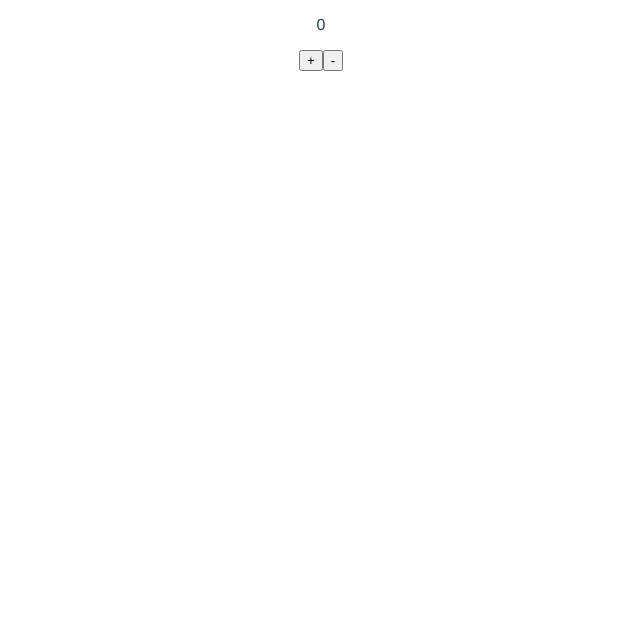
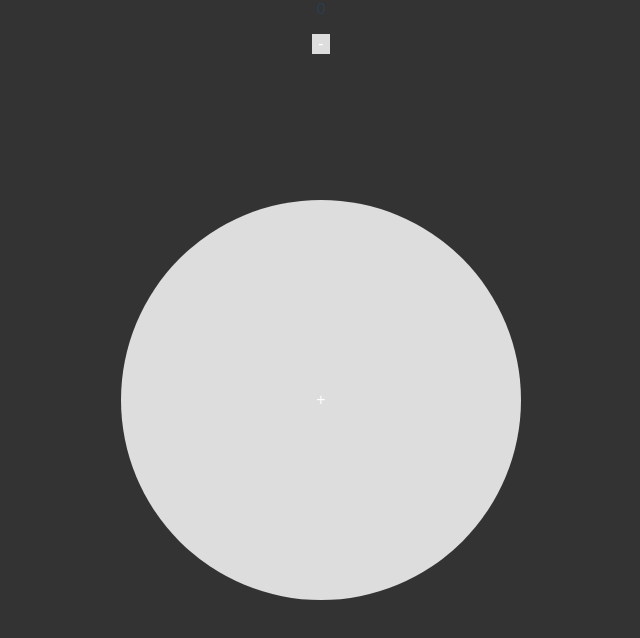
Before and after one commit to specialgee/clic, a Vue app: page / in a window 1280 px wide. Shown: the top 638 px of the page, without its empty margins (319-959 px from the left). Built offline with nearby package versions, Linux system fonts and the light colour scheme.

Commit message:
added basic style

```diff
--- a/src/App.vue
+++ b/src/App.vue
@@ -9,6 +9,11 @@
 </template>
 
 <style>
+html, body {
+  background: #333;
+  margin: 0;
+}
+
 #app {
   font-family: 'Avenir', Helvetica, Arial, sans-serif;
   -webkit-font-smoothing: antialiased;
--- a/src/views/Home.vue
+++ b/src/views/Home.vue
@@ -2,13 +2,51 @@
   <div class="home">
     <!-- <img alt="Vue logo" src="../assets/logo.png"> -->
     <!-- <HelloWorld msg="Welcome to Your Vue.js App"/> -->
-    <p>{{ count }}</p>
+    <p id="count-text">{{ count }}</p>
     <p>
-      <button @click="increment">+</button>
+      <button id="plus-button" @click="increment">+</button>
       <button @click="decrement">-</button>
     </p>
   </div>
 </template>
+
+<style scoped>
+.home {
+  position: relative;
+  height: 100vh;
+}
+
+button {
+  display: inline-block;
+  background-color: #ddd;
+  border: none;
+  color: white;
+  text-align: center;
+  text-decoration: none;
+  font-size: 16px;
+}
+
+button:focus {
+  outline:0;
+}
+
+#plus-button {
+  border-radius: 50vh;
+  width: 50vh;
+  height: 50vh;
+  margin: 0;
+  position: absolute;
+  top: 50%;
+  left: 50%;
+  -ms-transform: translate(-50%, -50%);
+  transform: translate(-50%, -50%);
+}
+
+#count-text {
+  margin: 0;
+}
+
+</style>
 
 <script>
 // @ is an alias to /src
```
